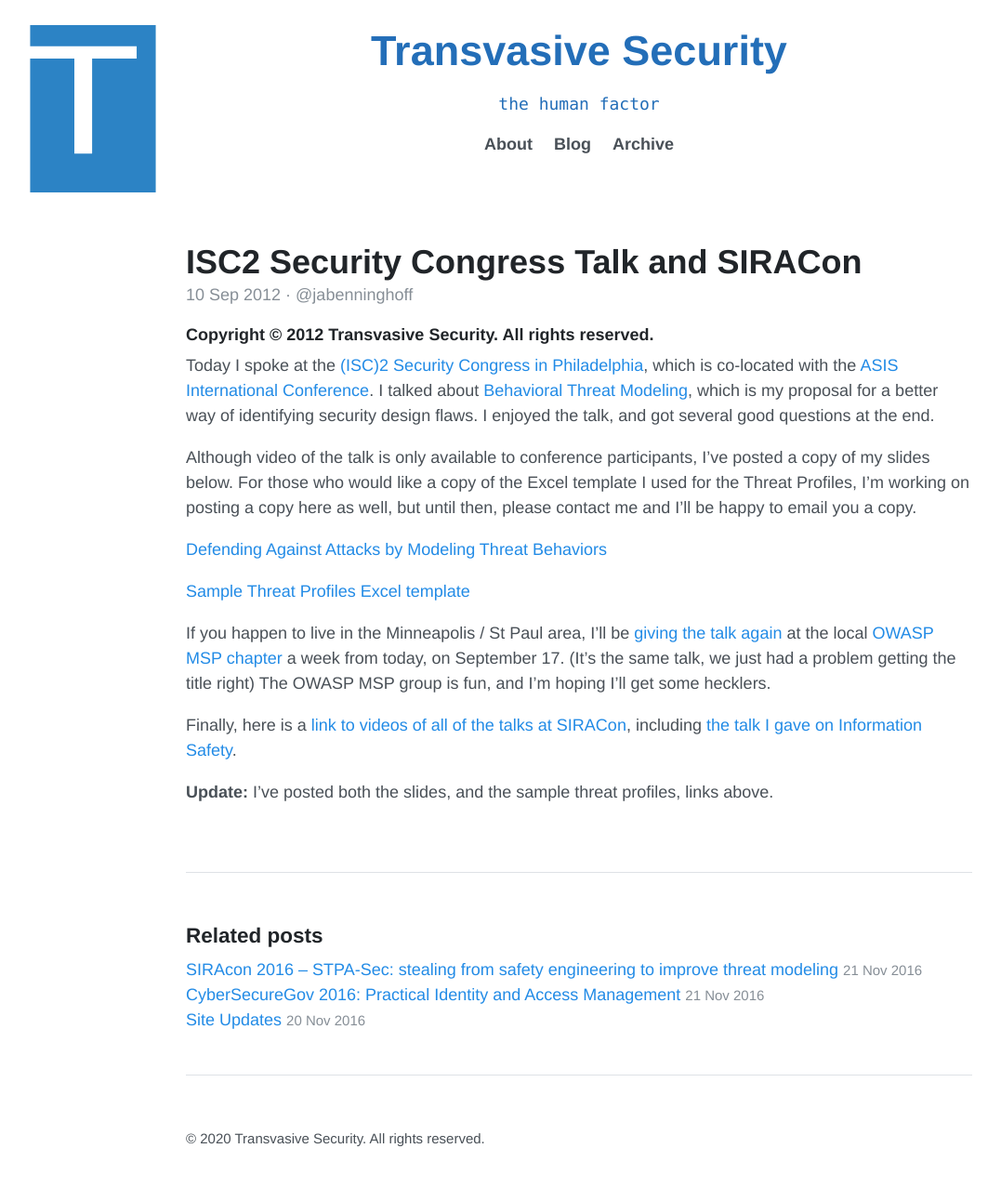
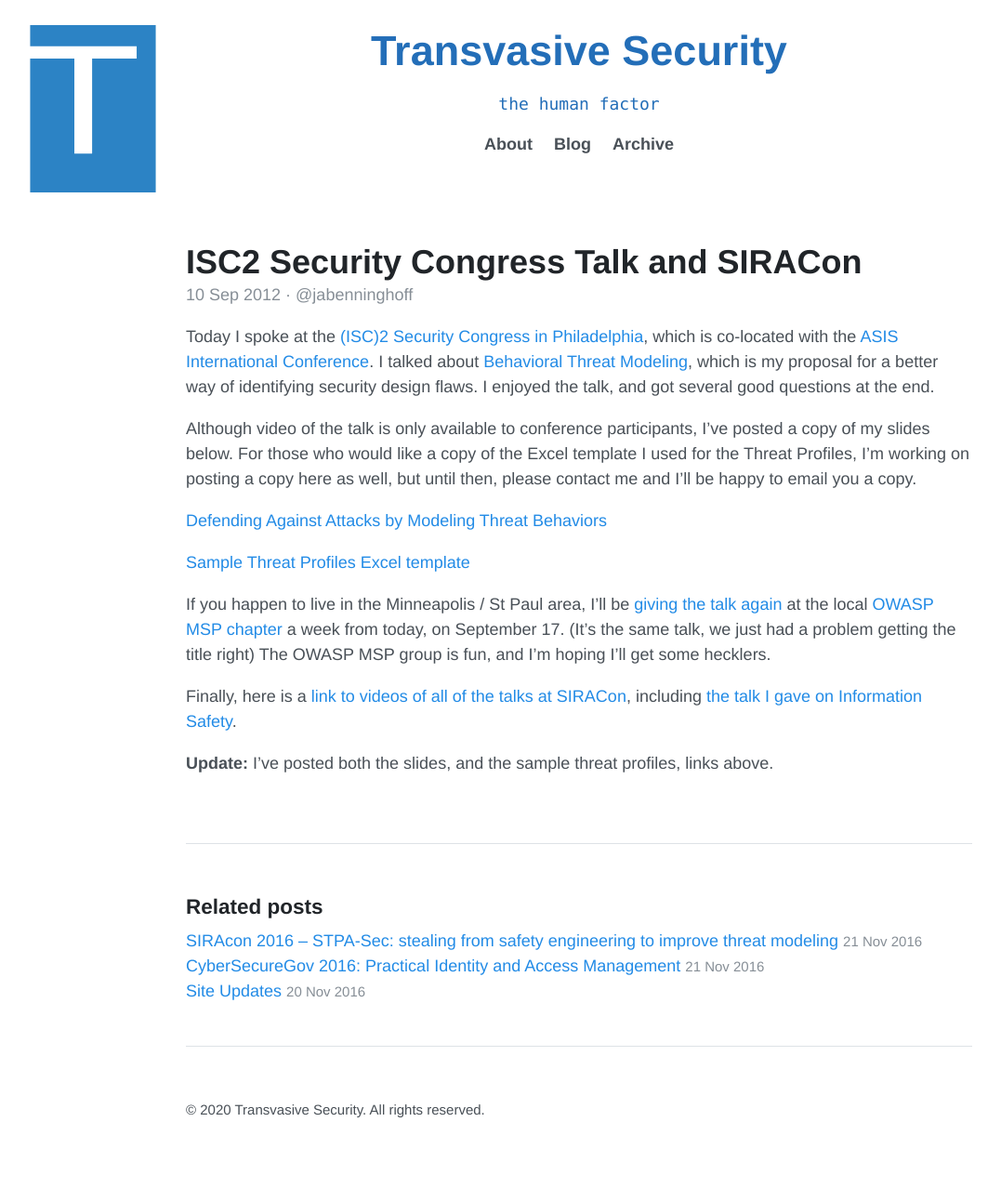
Before and after one commit to transvasive/transvasive.github.io, a Jekyll site: the page built from _posts/2012-09-10-isc2-security-congress.md, in a window 1280 px wide. Shown: the whole page at 93% size, without its empty margins (17-1094 px from the left). Built offline with Jekyll 4.4.1, drawn with Linux system fonts in a browser that asks for light colours; after the commit the page ends 1261 px from its top, so only the background shows below that.

Commit message:
Remove copyright notice

```diff
--- a/_posts/2012-09-10-isc2-security-congress.md
+++ b/_posts/2012-09-10-isc2-security-congress.md
@@ -4,8 +4,6 @@ title: ISC2 Security Congress Talk and SIRACon
 author: jabenninghoff
 comments: false
 ---
-#### Copyright © 2012 Transvasive Security. All rights reserved.
-
 Today I spoke at the [(ISC)2 Security Congress in
 Philadelphia](https://web.archive.org/web/20121203213221/https://www.isc2.org/Conferences.aspx), which is
 co-located with the [ASIS International
```
